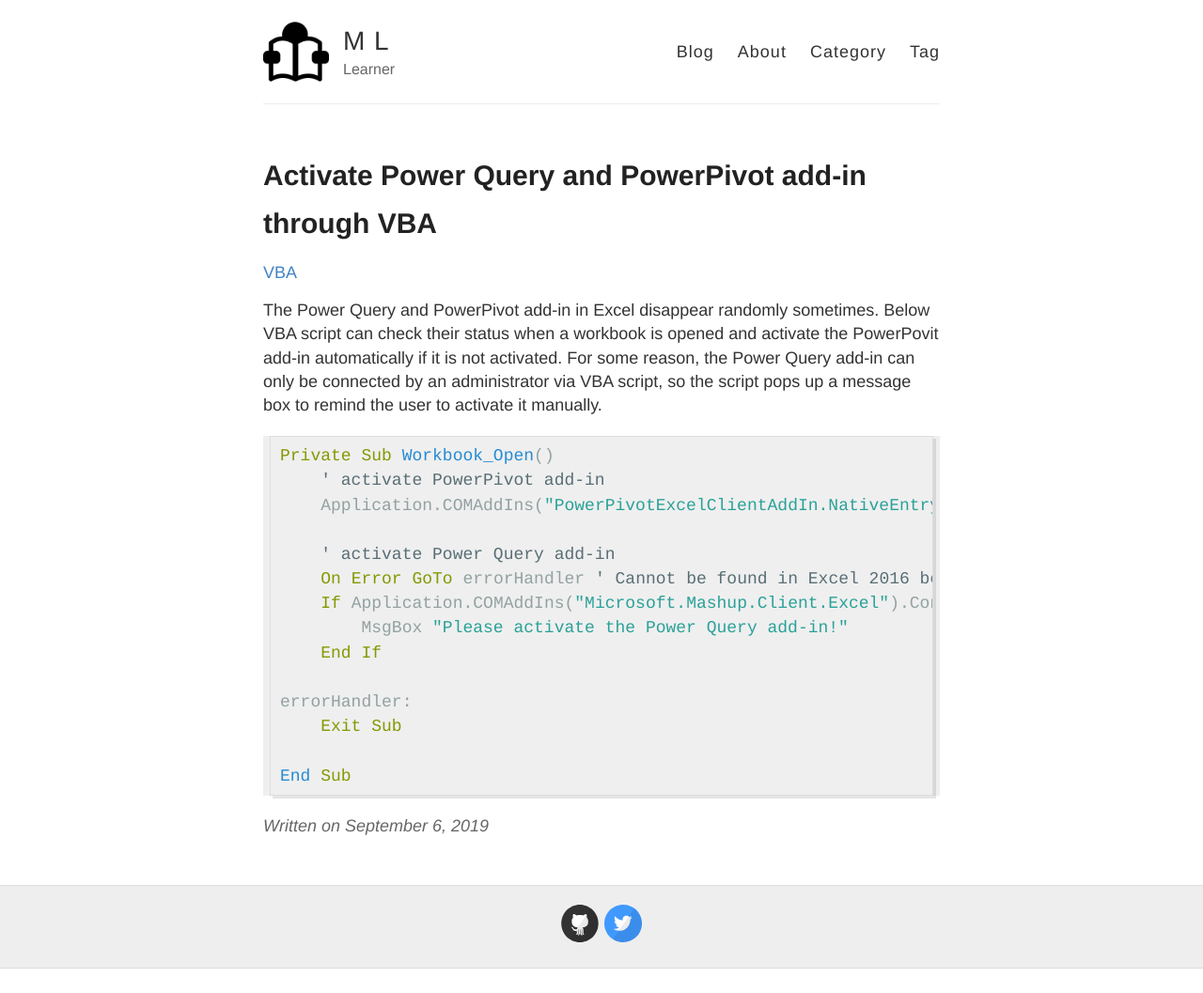
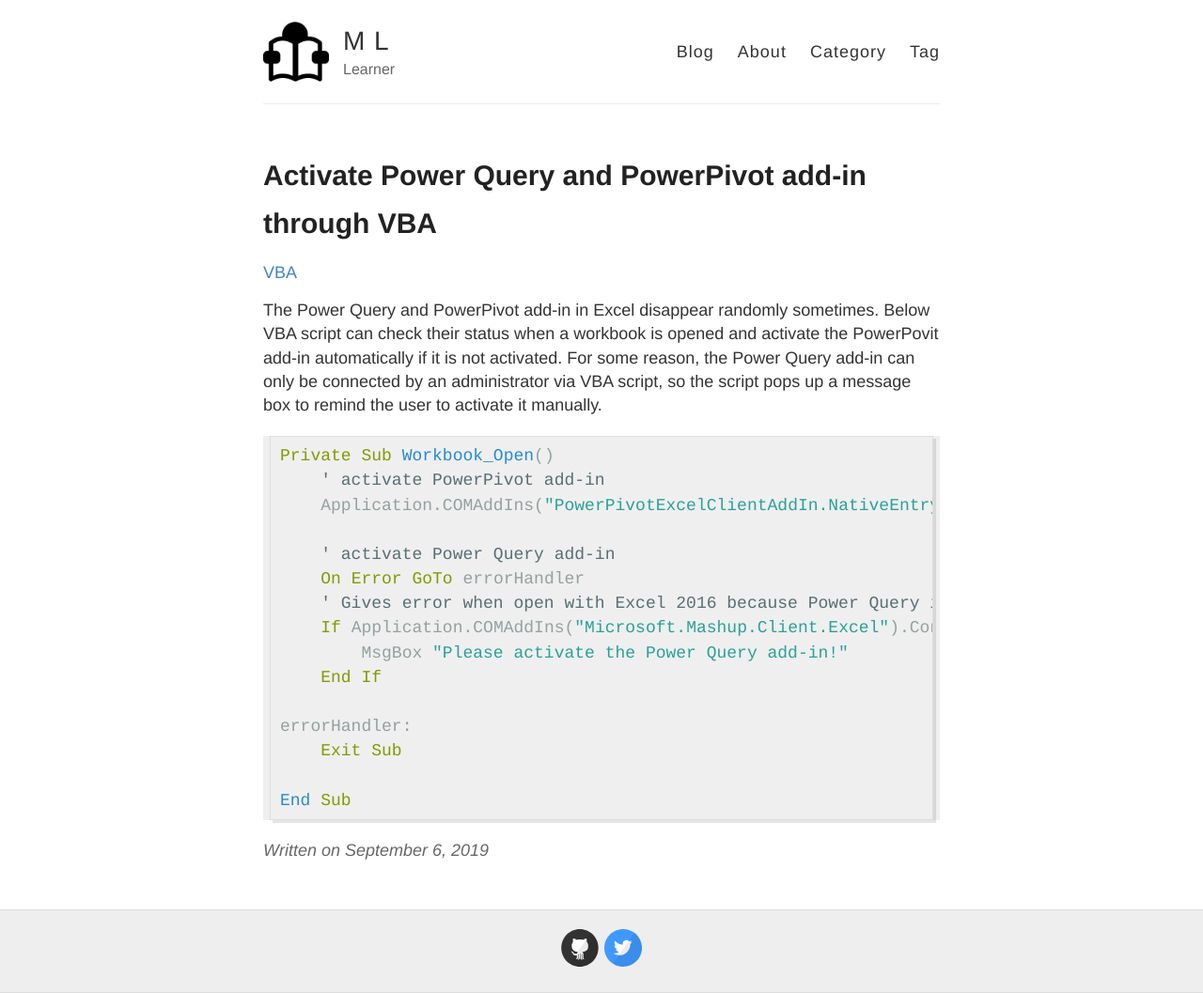
Before and after one commit to MingLang/MingLang.github.io, a Jekyll site: the page built from _posts/2019-09-06-Activate-Power-Query-and-PowerPivot-add-in-through-vba.md, in a window 1280 px wide. Shown: the whole page at 94% size. Built offline with Jekyll 4.4.1, drawn with Linux system fonts in a browser that asks for light colours; before the commit the page ends 1031 px from its top, so only the background shows below that.

Commit message:
Update 2019-09-06-Activate-Power-Query-and-PowerPivot-add-in-through-vba.md

```diff
--- a/_posts/2019-09-06-Activate-Power-Query-and-PowerPivot-add-in-through-vba.md
+++ b/_posts/2019-09-06-Activate-Power-Query-and-PowerPivot-add-in-through-vba.md
@@ -13,7 +13,8 @@ Private Sub Workbook_Open()
     Application.COMAddIns("PowerPivotExcelClientAddIn.NativeEntry.1").Connect = True
 
     ' activate Power Query add-in
-    On Error GoTo errorHandler ' Cannot be found in Excel 2016 because it is built in
+    On Error GoTo errorHandler
+    ' Gives error when open with Excel 2016 because Power Query is built in
     If Application.COMAddIns("Microsoft.Mashup.Client.Excel").Connect = False Then
         MsgBox "Please activate the Power Query add-in!"
     End If
```
